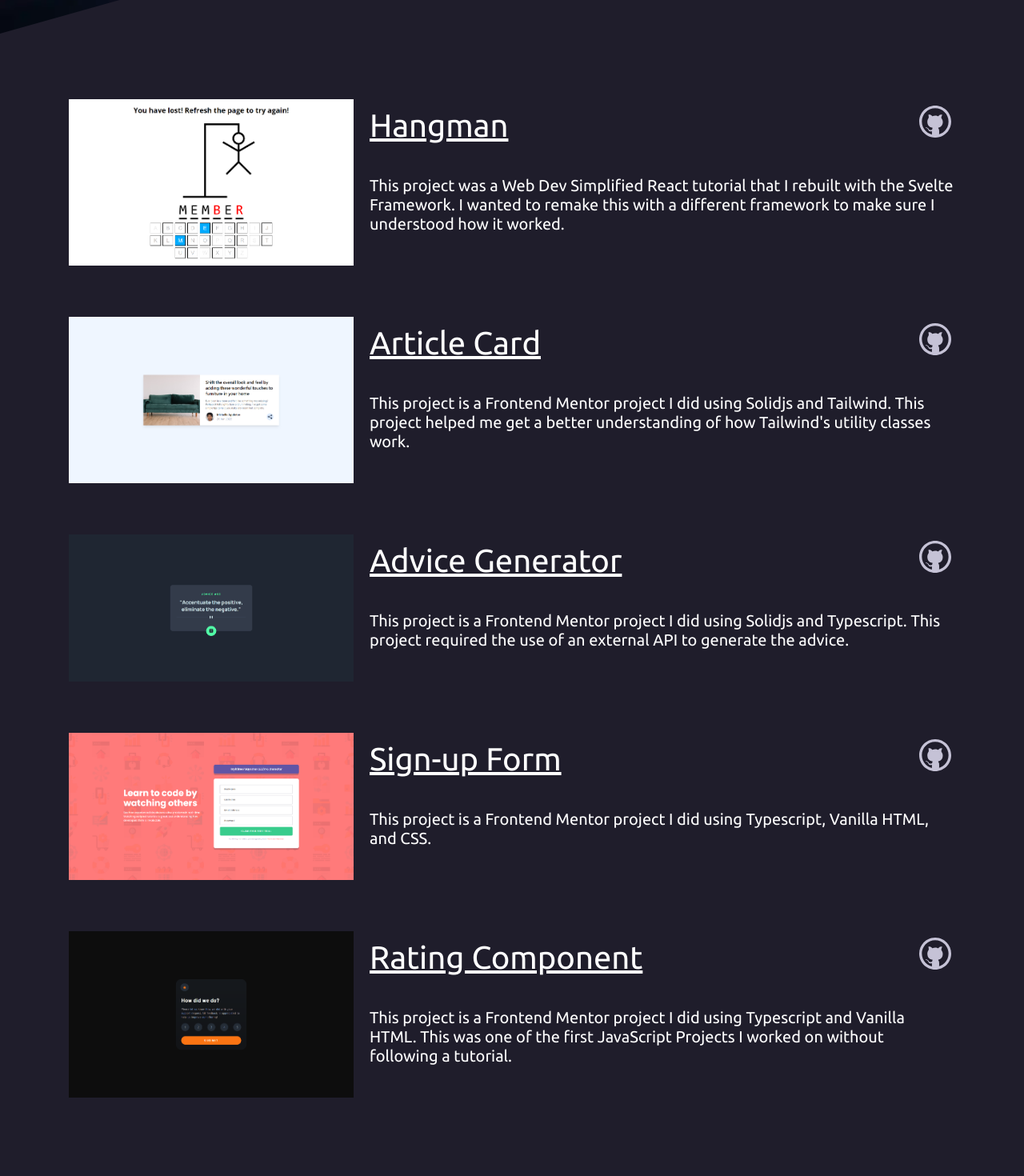
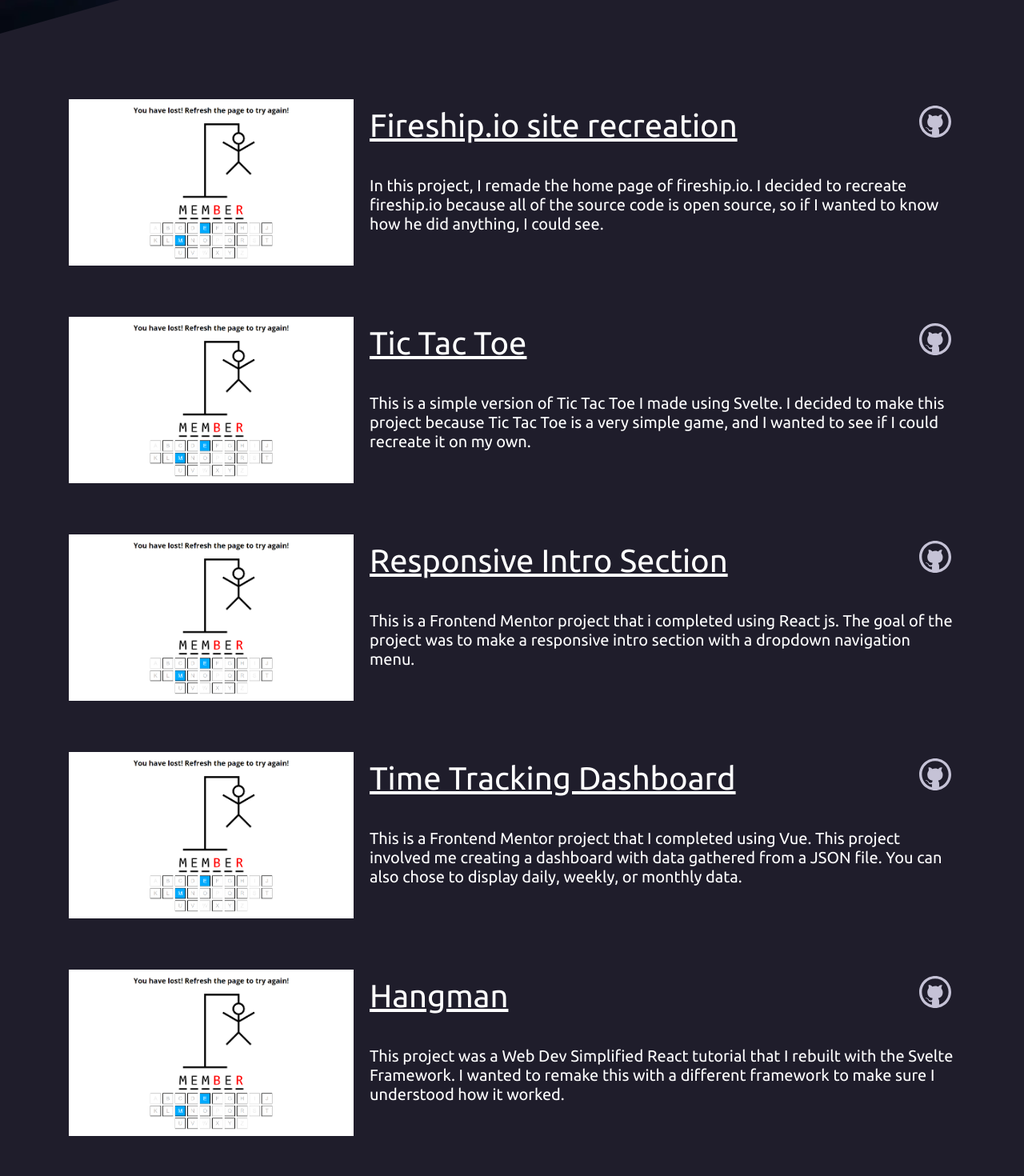
Before and after one commit to KaceyXam/kacey-kniffen-portfolio, a SvelteKit app: page /projects in a window 1280 px wide. Shown: the part 600-2070 px from the top of the page at 80% size. Built offline with nearby package versions, Linux system fonts and the light colour scheme.

Commit message:
Added more projects to Projects page

```diff
--- a/src/routes/projects/+page.svelte
+++ b/src/routes/projects/+page.svelte
@@ -18,6 +18,61 @@
 <PageTitle title="Projects" bgImg={mountain3} bgImgAlt="Mountain Image from unsplash" />
 
 <ul class="projects-list">
+	<Project
+		projectImg={svelteHangman}
+		title="Svelte Hangman Game Screenshot"
+		linkGithub="https://github.com/KaceyXam/solidjs-fireshipio-recreation"
+		link="https://solidjs-fireshipio-recreation.pages.dev"
+	>
+		<span slot="title">Fireship.io site recreation</span>
+		<span slot="description">
+			In this project, I remade the home page of fireship.io. I decided to recreate fireship.io
+			because all of the source code is open source, so if I wanted to know how he did anything, I
+			could see.
+		</span>
+	</Project>
+
+	<Project
+		projectImg={svelteHangman}
+		title="Svelte Hangman Game Screenshot"
+		linkGithub="https://github.com/KaceyXam/svelte-tic-tac-toe"
+		link="https://svelte-tic-tac-toe.pages.dev/"
+	>
+		<span slot="title">Tic Tac Toe</span>
+		<span slot="description">
+			This is a simple version of Tic Tac Toe I made using Svelte. I decided to make this project
+			because Tic Tac Toe is a very simple game, and I wanted to see if I could recreate it on my
+			own.
+		</span>
+	</Project>
+
+	<Project
+		projectImg={svelteHangman}
+		title="Svelte Hangman Game Screenshot"
+		linkGithub="https://github.com/KaceyXam/intro-section-responsive-nav"
+		link="https://8bd82b44.intro-section-responsive-nav.pages.dev/"
+	>
+		<span slot="title">Responsive Intro Section</span>
+		<span slot="description">
+			This is a Frontend Mentor project that i completed using React js. The goal of the project was
+			to make a responsive intro section with a dropdown navigation menu.
+		</span>
+	</Project>
+
+	<Project
+		projectImg={svelteHangman}
+		title="Svelte Hangman Game Screenshot"
+		linkGithub="https://github.com/KaceyXam/time-tracking-dashboard"
+		link="https://clever-kulfi-1f769c.netlify.app/"
+	>
+		<span slot="title">Time Tracking Dashboard</span>
+		<span slot="description">
+			This is a Frontend Mentor project that I completed using Vue. This project involved me
+			creating a dashboard with data gathered from a JSON file. You can also chose to display daily,
+			weekly, or monthly data.
+		</span>
+	</Project>
+
 	<Project
 		projectImg={svelteHangman}
 		title="Svelte Hangman Game Screenshot"
```
